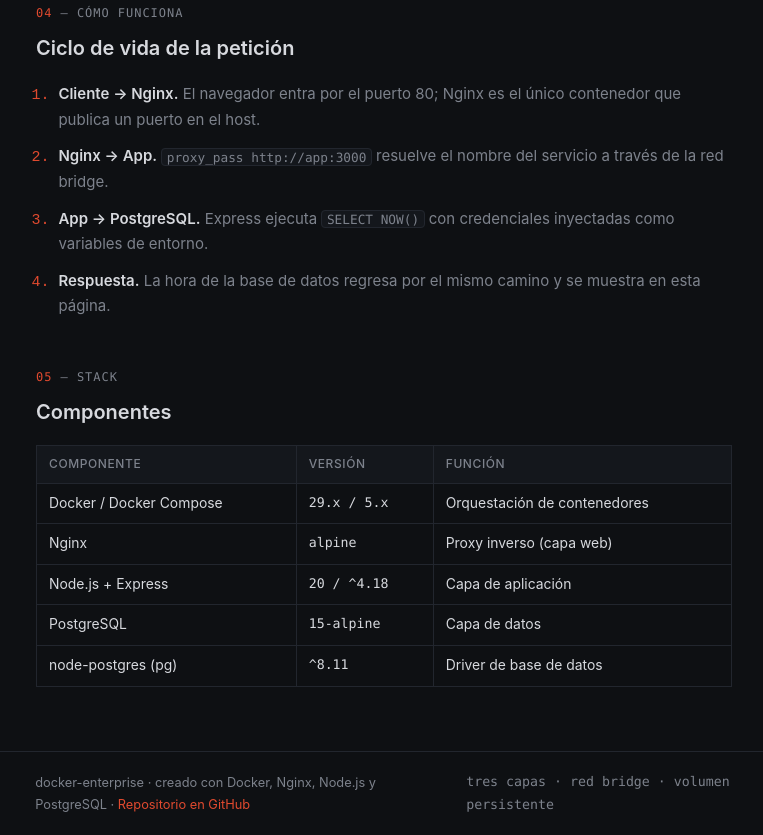
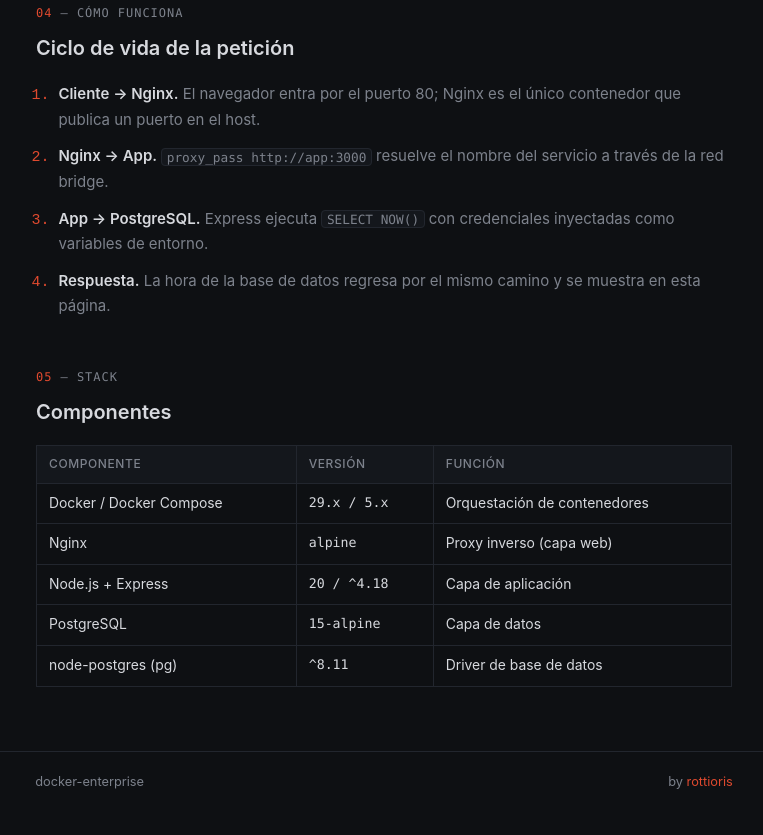
Before and after one commit to rottioris/docker-enterprise, a website: page app/public/index.html in a window 1280 px wide. Shown: the part 1501-2336 px from the top of the page, without its empty margins (256-1019 px from the left). After the commit the page ends 2313 px from the top, so only its background shows below. Drawn offline with Linux system fonts and the light colour scheme; no server answers.

Commit message:
feat: simplify footer with author credit

```diff
--- a/app/public/index.html
+++ b/app/public/index.html
@@ -231,8 +231,8 @@
 
 <footer>
   <div class="bar">
-    <span>docker-enterprise · creado con Docker, Nginx, Node.js y PostgreSQL · <a href="https://github.com/rottioris/docker-enterprise" target="_blank" rel="noopener" style="color: var(--accent); text-decoration: none;">Repositorio en GitHub</a></span>
-    <span class="mono">tres capas · red bridge · volumen persistente</span>
+    <span>docker-enterprise</span>
+    <span>by <a href="https://github.com/rottioris" target="_blank" rel="noopener" style="color: var(--accent); text-decoration: none;">rottioris</a></span>
   </div>
 </footer>
 
```
